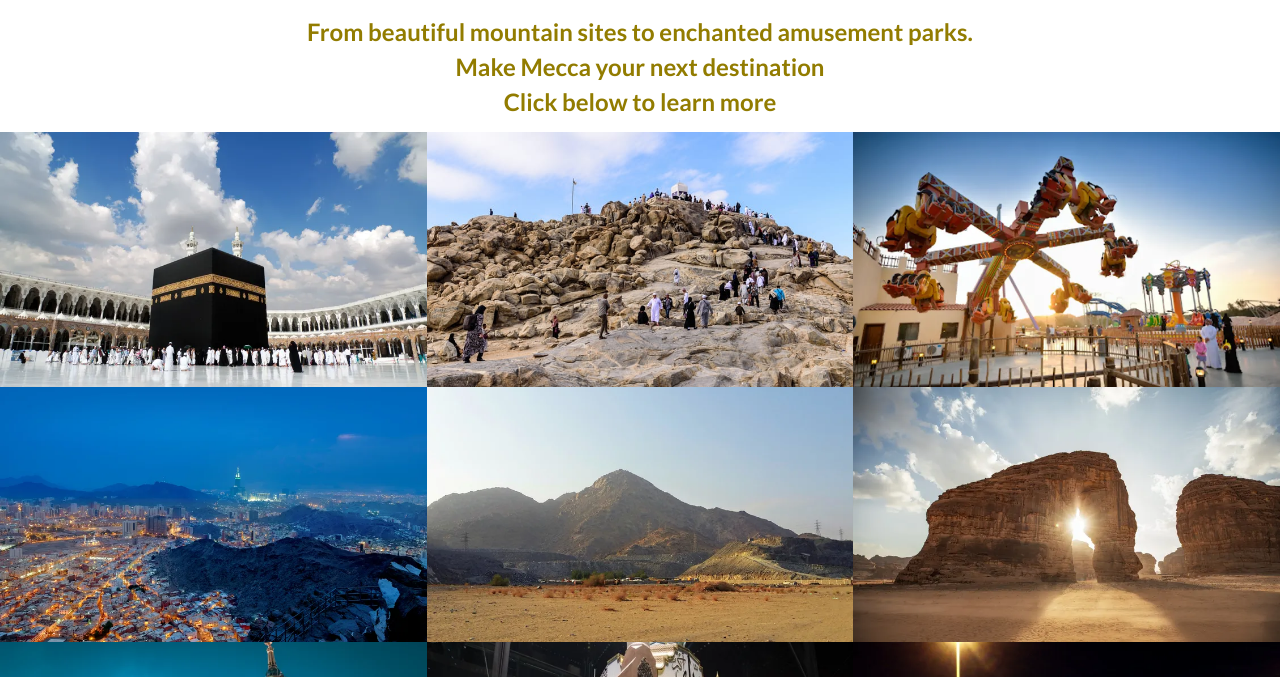
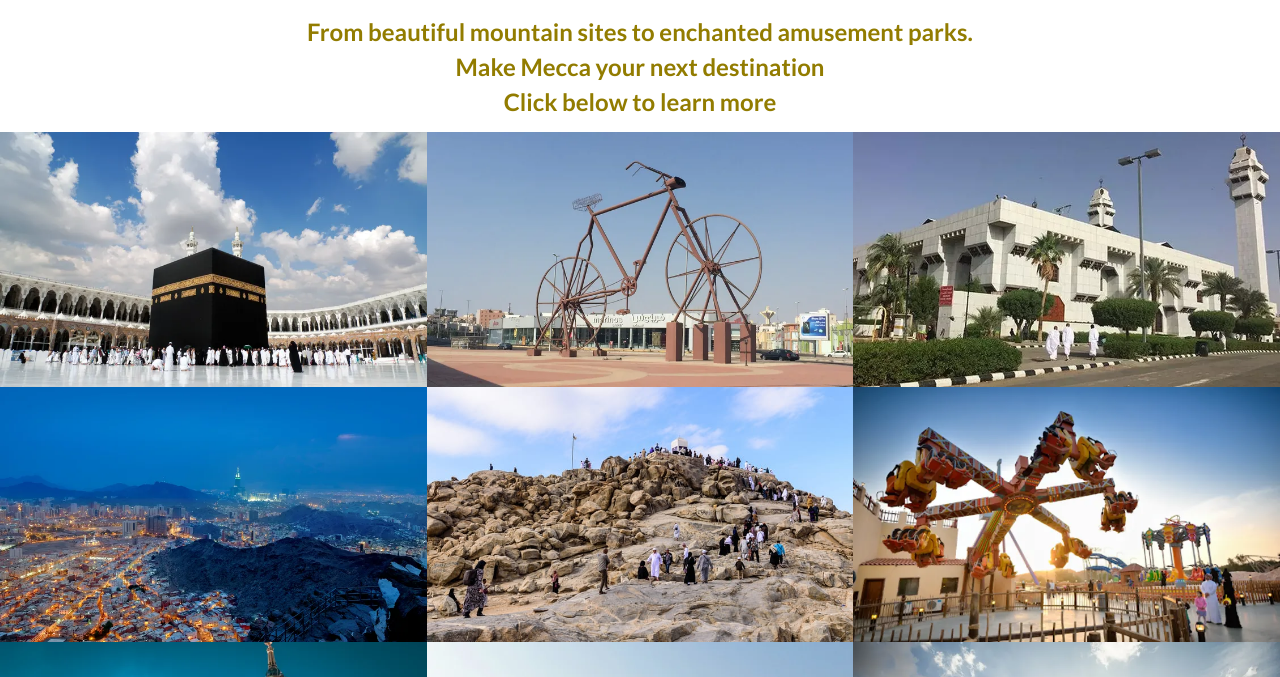
Before and after one commit to S-shah93/Project-1---HTML-CSS, a plain HTML site: page gallery.html in a window 1280 px wide. Shown: the part 123-800 px from the top of the page. Drawn offline with Linux system fonts and the light colour scheme; a web font is replaced by a local one.

Commit message:
Add gallery fix

```diff
--- a/gallery.html
+++ b/gallery.html
@@ -42,7 +42,7 @@
             <a href="https://www.thrillophilia.com/attractions/jabal-al-nour-mecca"><img src="assets/images/Jabal-Al-Nour.webp" alt="Mountain of Light"></a>
             <a href="https://www.thrillophilia.com/attractions/abraj-al-bait-tower-mecca"><img src="assets/images/Abraj-Al-Bait-Tower.webp" alt="A giant skyscraper, standing elegantly in the central area of Mecca."></a>
             <a href="https://www.thrillophilia.com/attractions/jamaraat-bridge-mecca" target="_blank"><img src="assets/images/Jamaraat-Bridge.webp" alt="The Jamaraat Bridge"></a>
-
+            <a href="https://www.thrillophilia.com/attractions/bicycle-square-midan-addarajah-mecca"><img src="assets/images/Bicycle Square (Midan Addarajah).webp" alt="Enormous bicycle sculpture"></a>
             <a href="https://www.thrillophilia.com/attractions/mount-arafat-mecca" target="_blank"><img src="assets/images/Mount-Arafat.jpg" alt="A historic site known as the Mountain of Mercy."></a>
             <a href="https://www.thrillophilia.com/attractions/jabal-thawr-mecca" target="_blank"><img src="assets/images/Jabal-Thawr-Mecca.webp" alt="The cave where Prophet Muhammad and his companion Abu Bakr hid for three days"></a>
             <a href="https://www.thrillophilia.com/attractions/clock-tower-museum-mecca" target="_blank"><img src="assets/images/Clock-Tower-Museum-Mecca.webp" alt="Clock Tower Museum Mecca is a Museum with four different floors"></a>
```
Also changed, not shown: assets/images/Bicycle Square (Midan Addarajah).webp (added).
